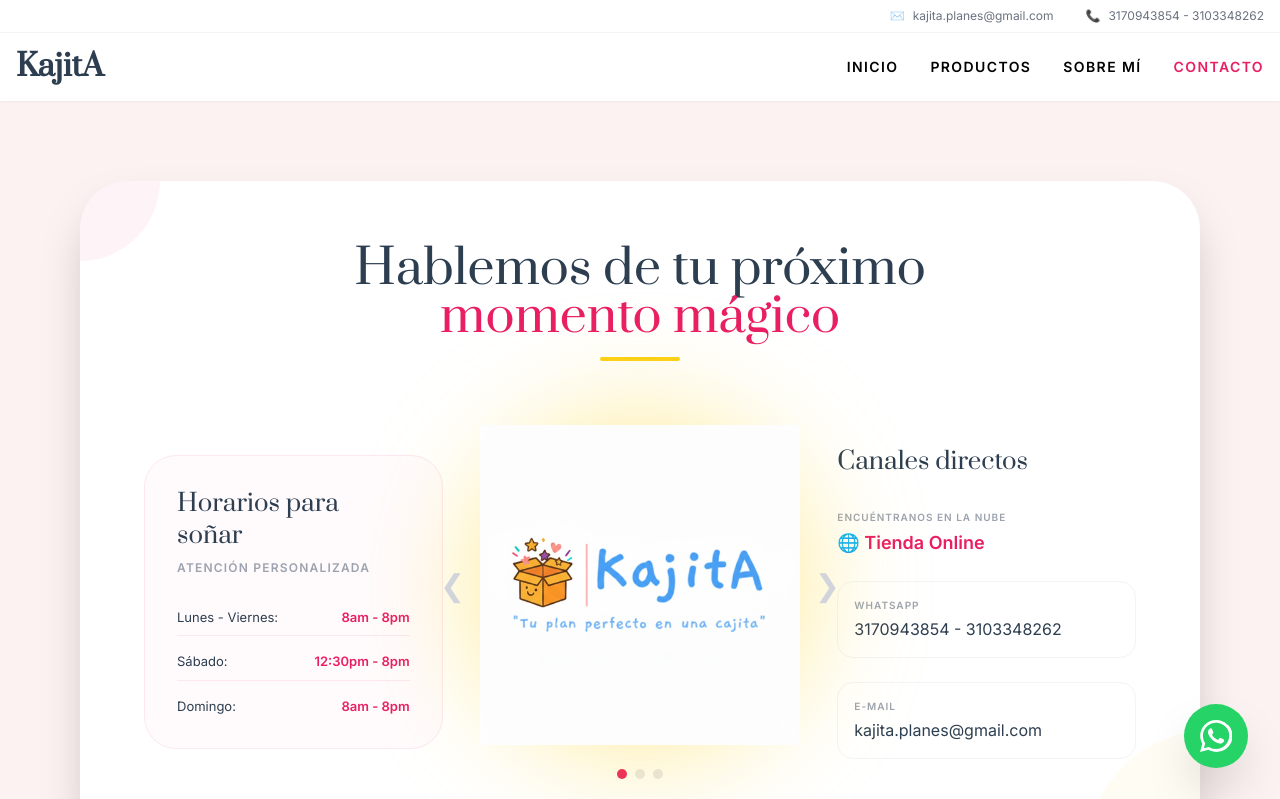
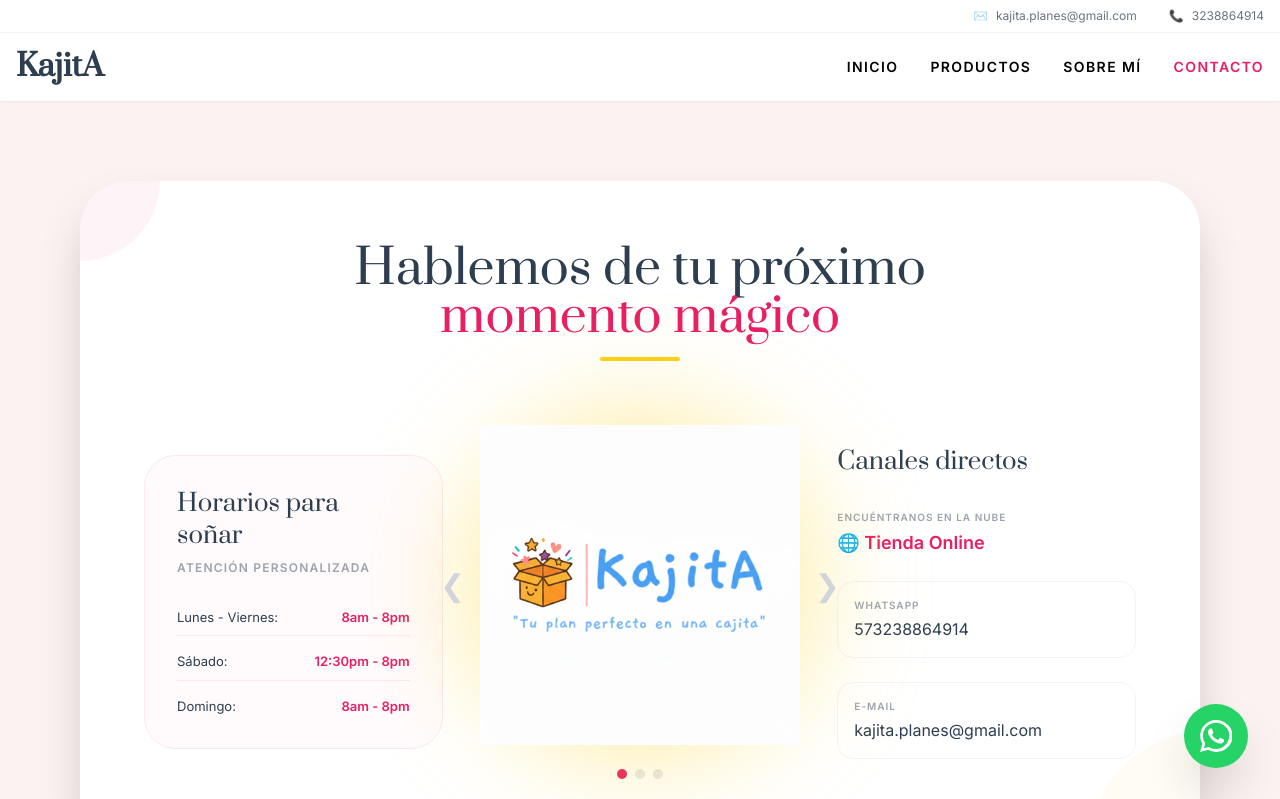
Before and after one commit to ruanalexandreS/kajita-app, an Angular app: page /contacto in a window 1280 px wide. Shown: the top 799 px of the page. Built offline with nearby package versions, Linux system fonts and the light colour scheme.

Commit message:
feat: atualiza números de contato e refatora exibição para variáveis dinâmicas

```diff
--- a/src/app/app.html
+++ b/src/app/app.html
@@ -4,7 +4,7 @@
 
 <app-footer></app-footer>
 
-<a href="https://wa.me/573170943854?text=Hola!%20Estoy%20navegando%20por%20la%20web%20de%20KajitA%20y%20tengo%20una%20pregunta.✨"
+<a href="https://wa.me/573238864914?text=Hola!%20Estoy%20navegando%20por%20la%20web%20de%20KajitA%20y%20tengo%20una%20pregunta.✨"
     target="_blank"
     class="fixed bottom-8 right-8 z-50 flex items-center justify-center w-16 h-16 bg-[#25D366] rounded-full shadow-2xl transition-all duration-300 hover:scale-110 hover:bg-[#128C7E] group">
 
--- a/src/app/core/services/box.service.ts
+++ b/src/app/core/services/box.service.ts
@@ -3,7 +3,7 @@
 
 @Injectable({ providedIn: 'root' })
 export class BoxService {
-  private readonly PHONE = '573170943854';
+  private readonly PHONE = '573238864914';
 
   // Qualquer página pode puxar os items daqui.
   items = signal<BoxItem[]>([
--- a/src/app/features/contact/contact.component.html
+++ b/src/app/features/contact/contact.component.html
@@ -77,13 +77,13 @@
                             </p>
                         </div>
 
-                        <a href="https://wa.me/573170943854?text=Hola!%20Vi%20tu%20página%20de%20KajitA%20e%20me%20gustaría%20más%20información%20sobre%20los%20detalles%20personalizados.✨"
+                        <a href="https://wa.me/573238864914?text=Hola!%20Vi%20tu%20página%20de%20KajitA%20e%20me%20gustaría%20más%20información%20sobre%20los%20detalles%20personalizados.✨"
                             target="_blank"
                             class="block group p-4 border border-gray-100 rounded-2xl transition-all hover:border-green-100 hover:bg-green-50/30">
                             <h4
                                 class="text-[10px] uppercase tracking-widest text-gray-400 font-bold mb-1 group-hover:text-green-600">
                                 WhatsApp</h4>
-                            <p class="text-[#2D3E50] font-medium text-base">3170943854 - 3103348262</p>
+                            <p class="text-[#2D3E50] font-medium text-base">573238864914</p>
                         </a>
 
                         <a href="mailto:kajita.planes@gmail.com?subject=Consulta%20sobre%20KajitA%20Regalos&body=Hola!%20Me%20gustaría%20recibir%20el%20catálogo%20actualizado%20de%20regalos."
--- a/src/app/shared/components/header/header.component.html
+++ b/src/app/shared/components/header/header.component.html
@@ -7,7 +7,7 @@
             <span>✉️</span> {{ contactInfo.email }}
         </a>
 
-        <a href="https://wa.me/573170943854?text=%C2%A1Hola!%20Me%20gustar%C3%ADa%20pedir%20una%20KajitA%20personalizada"
+        <a href="https://wa.me/573238864914?text=%C2%A1Hola!%20Me%20gustar%C3%ADa%20pedir%20una%20KajitA%20personalizada"
             target="_blank"
             class="flex items-center gap-2 transition-all duration-300 hover:text-[#25D366] hover:scale-105 active:scale-95">
             <span class="text-[#E91E63]">📞</span>
--- a/src/app/shared/components/header/header.component.ts
+++ b/src/app/shared/components/header/header.component.ts
@@ -16,7 +16,7 @@
 
   contactInfo = {
     email: 'kajita.planes@gmail.com',
-    phones: '3170943854 - 3103348262'
+    phones: '3238864914'
   };
 
   toggleMenu() {
--- a/src/app/shared/components/pre-footer/pre-footer.component.html
+++ b/src/app/shared/components/pre-footer/pre-footer.component.html
@@ -72,7 +72,7 @@
                             Instagram
                         </a>
 
-                        <a href="https://wa.me/573170943854?text=%C2%A1Hola!%20Me%20gustar%C3%ADa%20pedir%20una%20KajitA%20personalizada"
+                        <a href="https://wa.me/573238864914?text=%C2%A1Hola!%20Me%20gustar%C3%ADa%20pedir%20una%20KajitA%20personalizada"
                             target="_blank"
                             class="group flex items-center gap-2 text-[10px] font-black tracking-widest hover:text-[#25D366] transition-all">
                             <svg xmlns="http://www.w3.org/2000/svg" width="20" height="20" viewBox="0 0 24 24"
```
